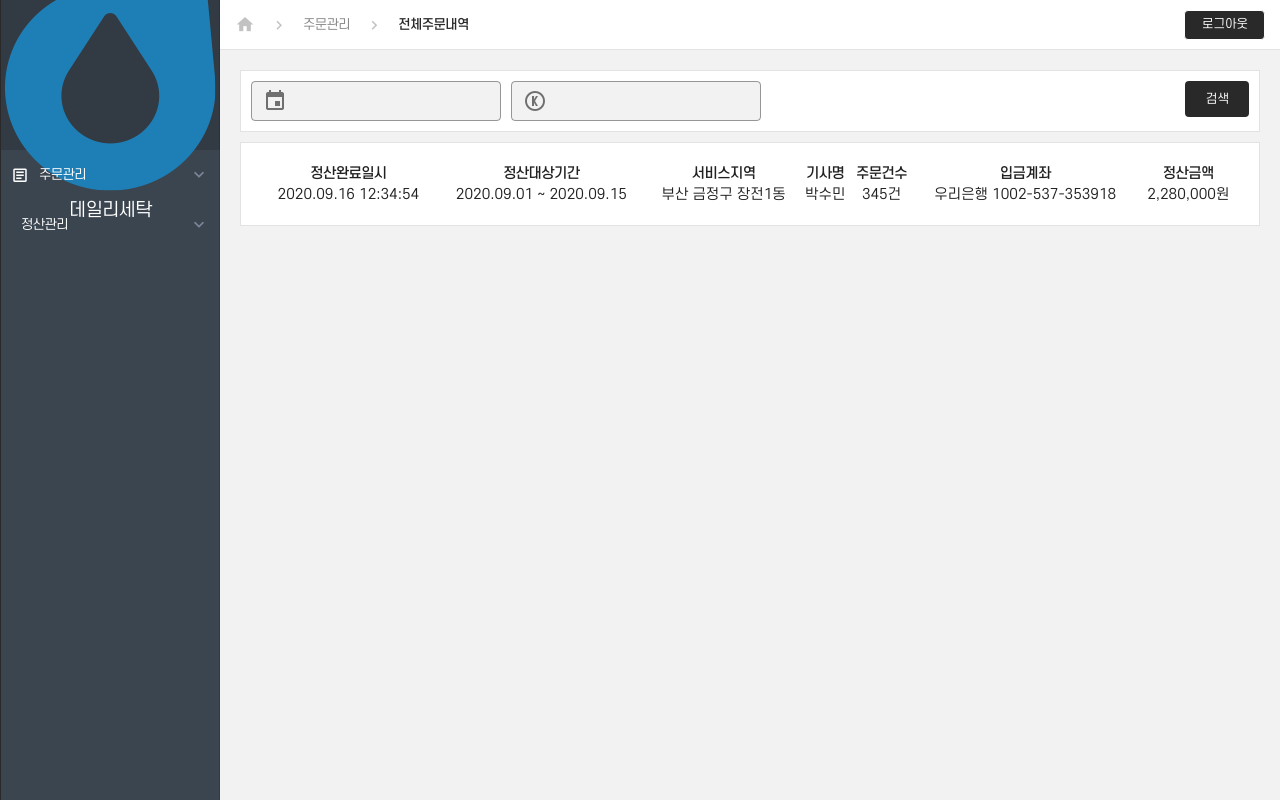
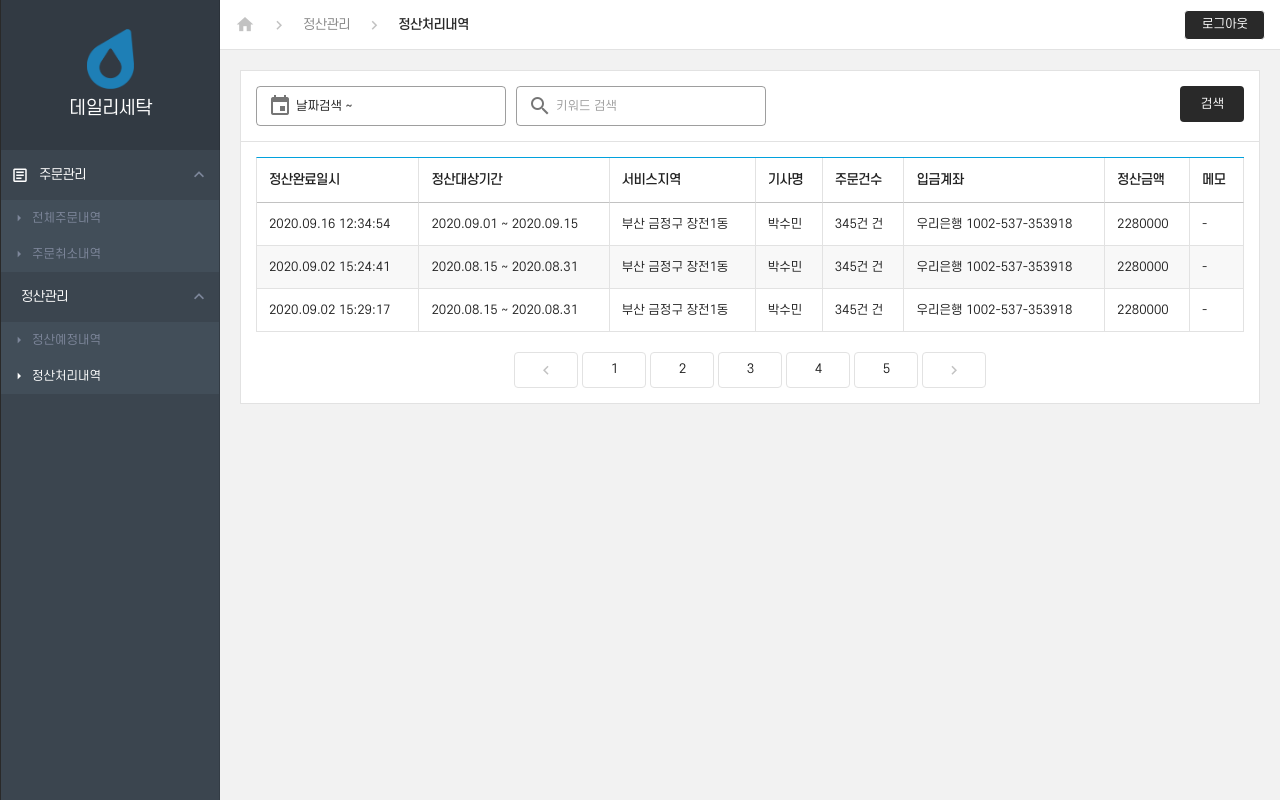
Before and after one commit to fermintz/daily.web.admin, a Vue app: page /calculate-end in a window 1280 px wide. Built offline with nearby package versions, Linux system fonts and the light colour scheme.

Commit message:
정산처리내역 추가

```diff
--- a/src/components/navigation-item.vue
+++ b/src/components/navigation-item.vue
@@ -33,14 +33,9 @@ export default {
   props: ["items"],
   data() {
     return {
-      isActive: false,
+      isActive: true,
     };
   },
-
-  // mounted() {
-  //   const route = this.$route
-  //   console.log(route.name, route.path, this.items.child[0].path);
-  // },
 
   computed: {
     nowPath() {
--- a/src/components/navigation.vue
+++ b/src/components/navigation.vue
@@ -2,6 +2,8 @@
   <v-navigation-drawer
     width="220"
     app
+    mobile-breakpoint="0"
+    :permanent="true"
   >
     <div class="navigation fill-height">
       <div class="logo-box">
@@ -81,6 +83,10 @@ export default {
   .logo{
     text-align:center;
 
+    img{
+      height:60px;
+    }
+
     h2{
       color:#fff;
       font-weight:400;
--- /dev/null
+++ b/src/components/pagination.vue
@@ -0,0 +1,50 @@
+<template>
+  <div class="pagination">
+    <v-btn text>
+      <v-icon>mdi-chevron-left</v-icon>
+    </v-btn>
+    <v-btn text :class="{active: isActive}" v-for="item in 5" :key="item">
+      {{item}}
+    </v-btn>
+    <v-btn text>
+      <v-icon>mdi-chevron-right</v-icon>
+    </v-btn>
+  </div>
+</template>
+
+<script>
+export default {
+  props:[
+    'data',
+  ],
+  data(){
+    return{
+      isActive:false,
+    }
+  }
+}
+</script>
+
+<style lang="scss" scoped>
+.pagination{
+  margin-top:20px;
+  text-align:center;
+
+  .v-btn{
+    min-width:30px;
+    width:30px;
+    height:30px;
+    margin:0 2px;
+    border:1px solid #e2e2e2;
+    background:#fff;
+
+    .v-icon{
+      color:#c2c2c2;
+      font-size:18px;
+    }
+  }
+  .v-btn.active{
+    border:1px solid #01a1dd;
+  }
+}
+</style>
--- a/src/layout/default.vue
+++ b/src/layout/default.vue
@@ -6,9 +6,9 @@
         <div class="category">
           <v-icon class="homeIcon">mdi-home</v-icon>
           <v-icon class="arrow">mdi-chevron-right</v-icon>
-          <span>주문관리</span>
+          <span>{{$route.meta.cate}}</span>
           <v-icon class="arrow">mdi-chevron-right</v-icon>
-          <span class="active">전체주문내역</span>
+          <span class="active">{{$route.meta.name}}</span>
         </div>
         <div class="btns">
           <v-btn outlined>로그아웃</v-btn>
--- a/src/router/index.js
+++ b/src/router/index.js
@@ -23,6 +23,7 @@ const routes = [
         name: "Home",
         component: Home,
         meta:{
+          cate:'정산관리',
           name:'정산예정내역',
         }
       },
@@ -31,6 +32,7 @@ const routes = [
         name: "Calculate-end",
         component: CalculateEnd,
         meta:{
+          cate:'정산관리',
           name:'정산처리내역',
         }
       },
--- a/src/views/calculate-end.vue
+++ b/src/views/calculate-end.vue
@@ -3,25 +3,48 @@
     <div class="search-box">
         <div class="option">
           <div class="date">
+            <v-menu
+              v-model="datePicker"
+              :close-on-content-click="false"
+              transition="scale-transition"
+              offset-y
+            >
+              <template v-slot:activator="{ on, attrs }">
                 <v-text-field
+                  v-model="dateRangeText"
                   flat
                   dense
-            background-color="#f2f2f2"
+                  background-color="#fff"
                   hide-details
+                  readonly
                   outlined
                   class="text-input"
                   prepend-inner-icon="mdi-calendar"
+                  v-bind="attrs"
+                  v-on="on"
+                  placeholder="날짜검색"
                 />
+              </template>
+              <v-date-picker
+                range
+                v-model="dates"
+              >
+                <v-spacer></v-spacer>
+                <v-btn text color="primary" @click="datePicker = false">Cancel</v-btn>
+                <v-btn text color="primary" @click="datePicker = false">OK</v-btn>
+              </v-date-picker>
+            </v-menu>
           </div>
           <div class="keyword">
             <v-text-field
               flat
               dense
-            background-color="#f2f2f2"
+              background-color="#fff"
               hide-details
               outlined
               class="text-input"
-            prepend-inner-icon="mdi-alpha-k-circle-outline"
+              prepend-inner-icon="mdi-magnify"
+              placeholder="키워드 검색"
             />
           </div>
         </div>
@@ -29,7 +52,6 @@
           <span>검색</span>
         </v-btn>
       </div>
-
     <div class="data-table">
       <table cellpadding="0" cellspacing="0">
         <thead>
@@ -41,25 +63,81 @@
             <th>주문건수</th>
             <th>입금계좌</th>
             <th>정산금액</th>
+            <th>메모</th>
           </tr>
         </thead>
-        <tr>
-          <td>2020.09.16 12:34:54</td>
-          <td>2020.09.01 ~ 2020.09.15</td>
-          <td>부산 금정구 장전1동</td>
-          <td>박수민</td>
-          <td>345건</td>
-          <td>우리은행 1002-537-353918</td>
-          <td>2,280,000원</td>
+        <tbody>
+          <tr v-for="(item, index) in tableData" :key="index">
+            <td>{{item.completeDate}}</td>
+            <td>{{item.calculateDate}}</td>
+            <td>{{item.serviceArea}}</td>
+            <td>{{item.partnerName}}</td>
+            <td>{{item.orderNumber}} 건</td>
+            <td>{{item.bankInfo}}</td>
+            <td>{{item.calculatePrice}}</td>
+            <td>{{item.memo}}</td>
           </tr>
+        </tbody>
       </table>
+
+      <Pagination data="tableData"/>
+
     </div>
   </div>
 </template>
 
 <script>
+import Pagination from '@/components/pagination.vue';
+
+
 export default {
+  components:{
+    Pagination,
+  },
+  data(){
+    return{
+      dates: ['날짜검색' , ''],
+      datePicker:false,
+      tableData:[
+        {
+          completeDate:'2020.09.16 12:34:54',
+          calculateDate:'2020.09.01 ~ 2020.09.15',
+          serviceArea:'부산 금정구 장전1동',
+          partnerName:'박수민',
+          orderNumber:'345건',
+          bankInfo:'우리은행 1002-537-353918',
+          calculatePrice:2280000,
+          memo:'-',
+        },
+        {
+          completeDate:'2020.09.02 15:24:41',
+          calculateDate:'2020.08.15 ~ 2020.08.31',
+          serviceArea:'부산 금정구 장전1동',
+          partnerName:'박수민',
+          orderNumber:'345건',
+          bankInfo:'우리은행 1002-537-353918',
+          calculatePrice:2280000,
+          memo:'-',
+        },
+        {
+          completeDate:'2020.09.02 15:29:17',
+          calculateDate:'2020.08.15 ~ 2020.08.31',
+          serviceArea:'부산 금정구 장전1동',
+          partnerName:'박수민',
+          orderNumber:'345건',
+          bankInfo:'우리은행 1002-537-353918',
+          calculatePrice:2280000,
+          memo:'-',
+        },
+      ]
+    }
+  },
 
+  computed:{
+    dateRangeText(){
+      return this.dates.join(' ~ ')
+    }
+  }
 }
 </script>
 
@@ -69,9 +147,9 @@ export default {
   display:flex;
   justify-content: space-between;
   background:#fff;
-  padding:10px;
+  padding:15px;
   border:1px solid #e2e2e2;
-  margin-bottom:10px;
+  border-bottom:0px;
 
   .option{
     display:flex;
@@ -90,14 +168,48 @@ export default {
 }
 
 .data-table{
-  padding:20px;
   background:#fff;
   border:1px solid #e2e2e2;
+  padding:15px;
+
   table{
     width:100%;
-    th{font-weight:500;}
-    td{text-align:center;letter-spacing: 0;}
+    border:1px solid #e2e2e2;
+    border-top:1px solid #01a1dd;
+    border-bottom:0px;
+    border-right:0px;
+
+    thead{
+      th{
+        border-bottom:1px solid #c2c2c2;
+        border-right:1px solid #e2e2e2;
+        padding:12px;
+        font-weight:500;
+        font-size:13px;
+        text-align:left;
+      }
+    }
+    tbody{
+      tr:nth-child(2n){
+        background:#f8f8f8;
+      }
+      td{
+        text-align:left;
+        border-bottom:1px solid #e2e2e2;
+        border-right:1px solid #e2e2e2;
+        letter-spacing: 0;
+        padding:12px;
+        font-size:12px;
+      }
     }
   }
 
+  .pagination{
+    margin-top:20px;
+    font-size:12px;
+  }
+}
+
+
+
 </style>
```
Also changed, not shown: 1 other file (tests, documents, lock files or other folders). Lines whose indentation alone changed are shown as unchanged.
